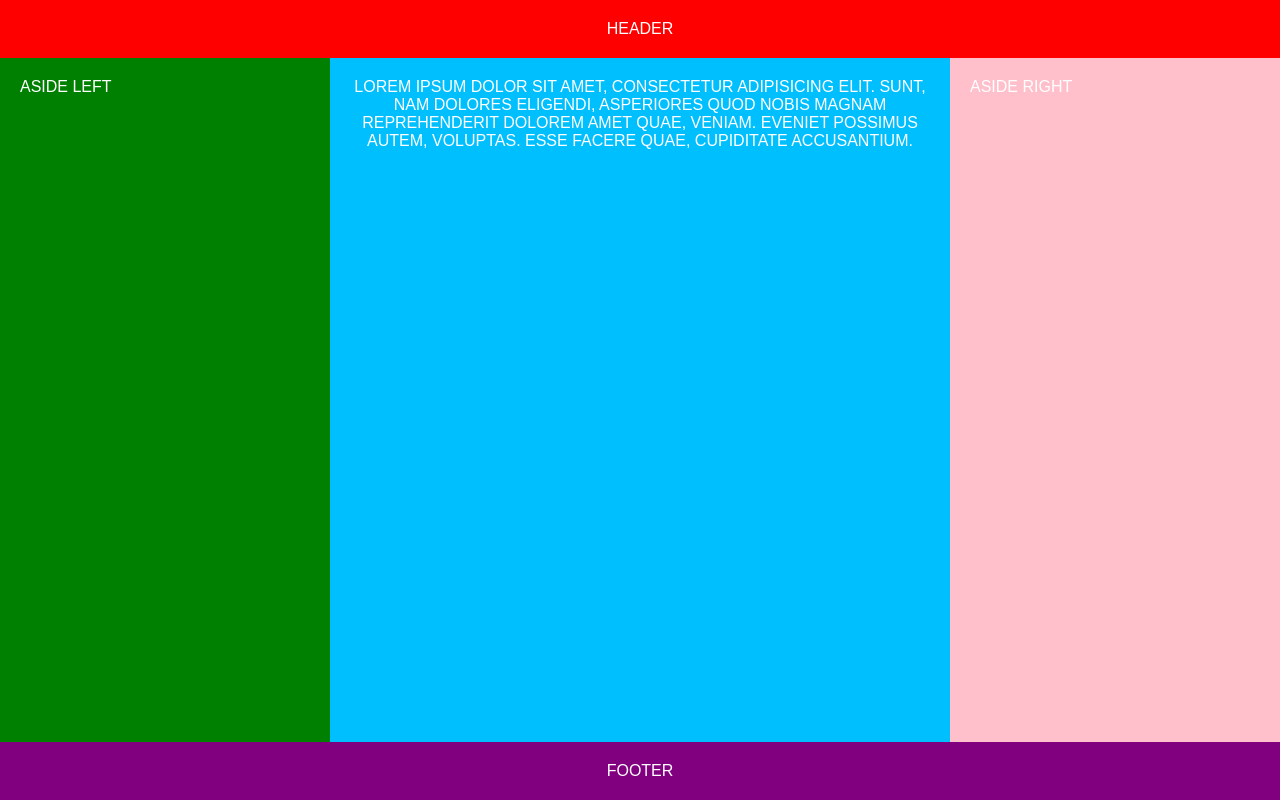
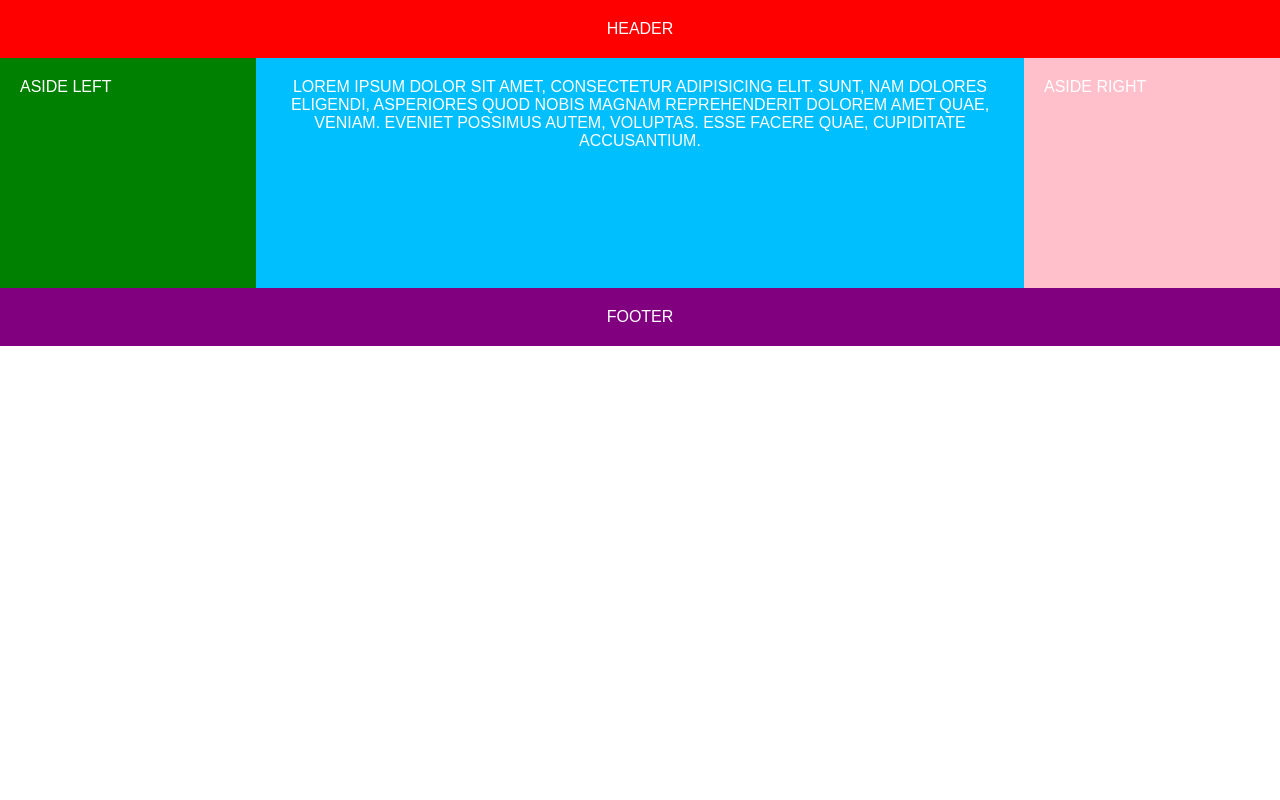
Before and after one commit to Harrysad/CSS-cd-zadanie7, a plain HTML site: page index.html in a window 1280 px wide. Drawn offline with Linux system fonts and the light colour scheme.

Commit message:
Poprawa zadania

```diff
--- a/css/style.css
+++ b/css/style.css
@@ -1,3 +1,4 @@
+
 * {
     margin: 0;
     padding: 0;
@@ -6,12 +7,6 @@
 
 body, html {
     font-family: Arial, sans-serif;
-}
-
-.container {
-    display: flex;
-    flex-direction: column;
-    min-height: 100vh;
 }
 
 .header, .footer {
@@ -30,14 +25,14 @@ body, html {
 
 .content {
     display: flex;
-    flex: 1;
-    flex-direction: column;
+    flex-wrap: wrap;
 }
 
 .aside {
     color: white;
     padding: 20px;
-    flex: 1;
+    width: 100%;
+    min-height: 230px;
 }
 
 .aside.left {
@@ -52,25 +47,23 @@ body, html {
     background-color: deepskyblue;
     color: white;
     padding: 20px;
-    flex: 2;
     text-align: center;
+    width: 100%;
+    min-height: 230px;
 }
 
-/* Media queries */
-@media (min-width: 768px) and (max-width: 991px) {
+@media (min-width: 768px) {
     .content {
         flex-direction: row;
     }
     .aside.left {
-        order: 3;
-        flex-wrap: wrap;
-        align-self: flex-end;
+        order: 1;
     }
     .main {
-        order: 1;
+        width: 70%;
     }
     .aside.right {
-        order: 2;
+        width: 30%;
     }
 }
 
@@ -79,12 +72,13 @@ body, html {
         flex-direction: row;
     }
     .aside.left {
-        order: 1;
+        width: 20%;
+        order: -1;
     }
     .main {
-        order: 2;
+        width: 60%;
     }
     .aside.right {
-        order: 3;
+        width: 20%;
     }
 }
--- a/index.html
+++ b/index.html
@@ -1,5 +1,6 @@
 <!DOCTYPE html>
 <html lang="en">
+
 <head>
     <meta charset="UTF-8">
     <meta name="viewport" content="width=device-width, initial-scale=1.0">
@@ -7,14 +8,17 @@
 
     <link rel="stylesheet" href="css/style.css">
 </head>
+
 <body>
-    <div class="container">
     <div class="header">HEADER</div>
     <div class="content">
-            <div class="main">LOREM IPSUM DOLOR SIT AMET, CONSECTETUR ADIPISICING ELIT. SUNT, NAM DOLORES ELIGENDI, ASPERIORES QUOD NOBIS MAGNAM REPREHENDERIT DOLOREM AMET QUAE, VENIAM. EVENIET POSSIMUS AUTEM, VOLUPTAS. ESSE FACERE QUAE, CUPIDITATE ACCUSANTIUM.</div>
+        <div class="main">LOREM IPSUM DOLOR SIT AMET, CONSECTETUR ADIPISICING ELIT. SUNT, NAM DOLORES ELIGENDI,
+            ASPERIORES QUOD NOBIS MAGNAM REPREHENDERIT DOLOREM AMET QUAE, VENIAM. EVENIET POSSIMUS AUTEM, VOLUPTAS. ESSE
+            FACERE QUAE, CUPIDITATE ACCUSANTIUM.</div>
         <div class="aside left">ASIDE LEFT</div>
         <div class="aside right">ASIDE RIGHT</div>
     </div>
     <div class="footer">FOOTER</div>
 </body>
+
 </html>
```
Lines whose indentation alone changed are shown as unchanged.
